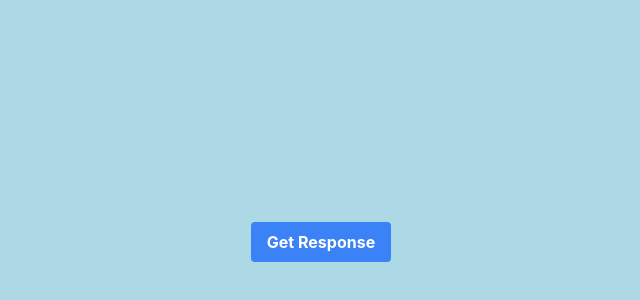
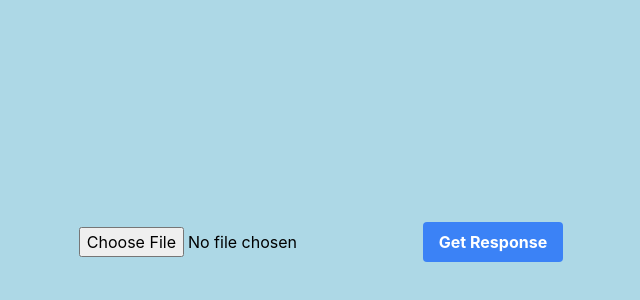
Before and after one commit to somaniarushi/drip, a React (Create React App) app: page / in a window 1280 px wide. Shown: the part 158-458 px from the top of the page, without its empty margins (319-959 px from the left). Built offline with nearby package versions, Linux system fonts and the light colour scheme.

Commit message:
image upload

```diff
--- a/src/App.js
+++ b/src/App.js
@@ -1,10 +1,21 @@
-import { useState } from 'react';
+import { useState, useEffect } from 'react';
 import axios from 'axios';
 
 const FLASK_APP = "http://127.0.0.1:5000";
 
 function App() {
   const [response, setResponse] = useState(null);
+  const [image, setImage] = useState(null);
+  const [imageURL, setImageURL] = useState("");
+
+  useEffect(() => {
+    if (image == null) return;
+    setImageURL(URL.createObjectURL(image));
+  }, [image]);
+
+  function onImageChange(e) {
+    setImage(e.target.files[0]);
+  }
 
   function getResponse() {
     axios({
@@ -20,6 +31,9 @@ function App() {
   return (
     <div className="flex items-center justify-center h-screen">
       <div>
+        {imageURL ? <img src={imageURL} alt="preview upload" className="w-64 h-64" /> : <input type="file" onChange={onImageChange} />}
+      </div>
+      <div>
         <button onClick={getResponse} className="bg-blue-500 hover:bg-blue-700 text-white font-bold py-2 px-4 rounded">
           Get Response
         </button>
```
